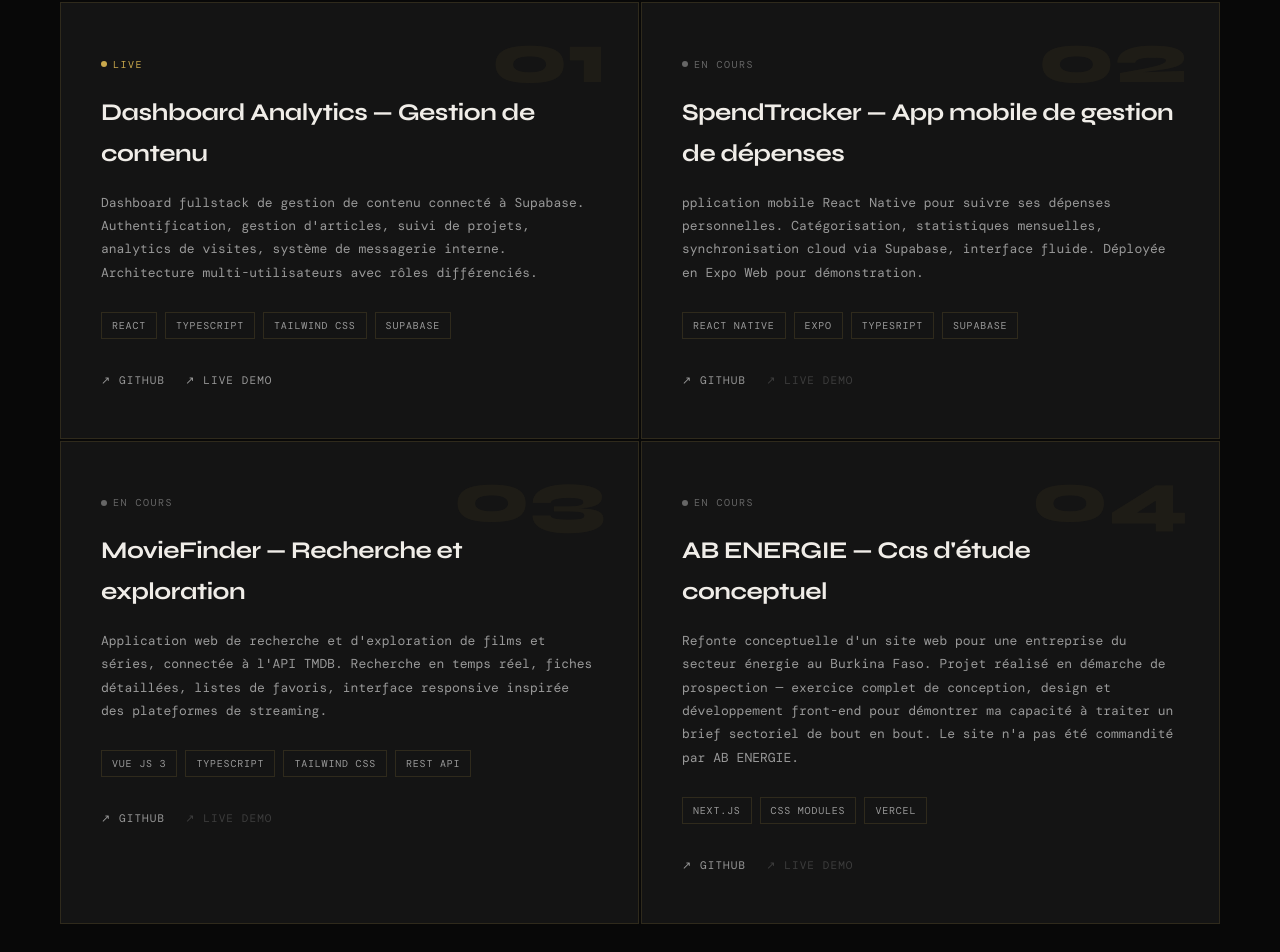
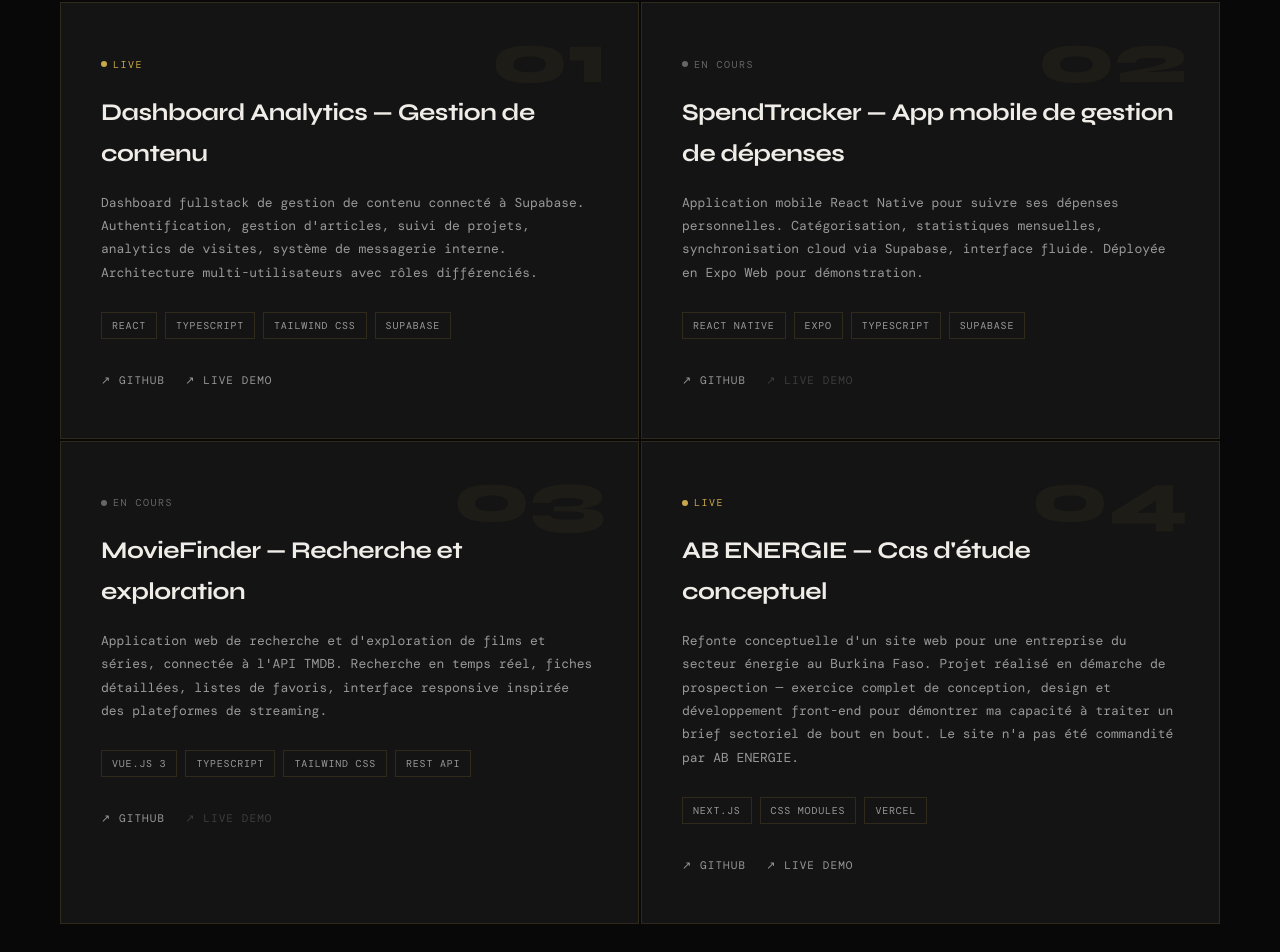
Before and after one commit to carlos-ky/portfolio, a Next.js app: page / in a window 1280 px wide. Shown: the part 2785-3737 px from the top of the page. Built offline with nearby package versions, Linux system fonts and the light colour scheme; a web font is replaced by a local one.

Commit message:
Last updates for today may 1

```diff
--- a/components/Projects.js
+++ b/components/Projects.js
@@ -1,7 +1,6 @@
 import styles from './Projects.module.css'
 
 const projects = [
-
   {
     num: '01',
     status: 'Live',
@@ -9,7 +8,7 @@ const projects = [
     title: 'Dashboard Analytics — Gestion de contenu',
     desc: 'Dashboard fullstack de gestion de contenu connecté à Supabase. Authentification, gestion d\'articles, suivi de projets, analytics de visites, système de messagerie interne. Architecture multi-utilisateurs avec rôles différenciés.',
     stack: ['React', 'TypeScript', 'Tailwind CSS', 'Supabase'],
-    github: 'https://github.com/carlos-ky/analytics-dashboard.git',
+    github: 'https://github.com/carlos-ky/analytics-dashboard',
     demo: 'https://analytics-dashboard-one-tau.vercel.app/'
   },
   {
@@ -17,8 +16,8 @@ const projects = [
     status: 'En cours',
     live: false,
     title: 'SpendTracker — App mobile de gestion de dépenses',
-    desc: 'pplication mobile React Native pour suivre ses dépenses personnelles. Catégorisation, statistiques mensuelles, synchronisation cloud via Supabase, interface fluide. Déployée en Expo Web pour démonstration.',
-    stack: ['React Native', 'Expo', 'TypeSript', 'Supabase'],
+    desc: 'Application mobile React Native pour suivre ses dépenses personnelles. Catégorisation, statistiques mensuelles, synchronisation cloud via Supabase, interface fluide. Déployée en Expo Web pour démonstration.',
+    stack: ['React Native', 'Expo', 'TypeScript', 'Supabase'],
     github: 'https://github.com/carlos-ky',
     demo: null
   },
@@ -26,21 +25,21 @@ const projects = [
     num: '03',
     status: 'En cours',
     live: false,
-    title: ' MovieFinder — Recherche et exploration',
+    title: 'MovieFinder — Recherche et exploration',
     desc: 'Application web de recherche et d\'exploration de films et séries, connectée à l\'API TMDB. Recherche en temps réel, fiches détaillées, listes de favoris, interface responsive inspirée des plateformes de streaming.',
-    stack: ['Vue JS 3', 'TypeScript', 'Tailwind CSS', 'REST API'],
+    stack: ['Vue.js 3', 'TypeScript', 'Tailwind CSS', 'REST API'],
     github: 'https://github.com/carlos-ky',
     demo: null
   },
   {
     num: '04',
-    status: 'En cours',
-    live: false,
+    status: 'Live',
+    live: true,
     title: 'AB ENERGIE — Cas d\'étude conceptuel',
     desc: 'Refonte conceptuelle d\'un site web pour une entreprise du secteur énergie au Burkina Faso. Projet réalisé en démarche de prospection — exercice complet de conception, design et développement front-end pour démontrer ma capacité à traiter un brief sectoriel de bout en bout. Le site n\'a pas été commandité par AB ENERGIE.',
     stack: ['Next.js', 'CSS Modules', 'Vercel'],
-    github: 'https://github.com/carlos-ky',
-    demo: null
+    github: 'https://github.com/carlos-ky/abenergie-site',
+    demo: 'https://abenergie-site.vercel.app/'
   }
 ]
 
@@ -67,8 +66,8 @@ export default function Projects() {
               ))}
             </div>
             <div className={styles.links}>
-              <a
-                href={project.github}
+
+              <a  href={project.github}
                 target="_blank"
                 rel="noopener noreferrer"
                 className={styles.link}
@@ -76,7 +75,14 @@ export default function Projects() {
                 ↗ GitHub
               </a>
               {project.demo ? (
-                <a href={project.demo} className={styles.link}>↗ Live Demo</a>
+
+                <a  href={project.demo}
+                  target="_blank"
+                  rel="noopener noreferrer"
+                  className={styles.link}
+                >
+                  ↗ Live Demo
+                </a>
               ) : (
                 <span className={`${styles.link} ${styles.disabled}`}>↗ Live Demo</span>
               )}
```
